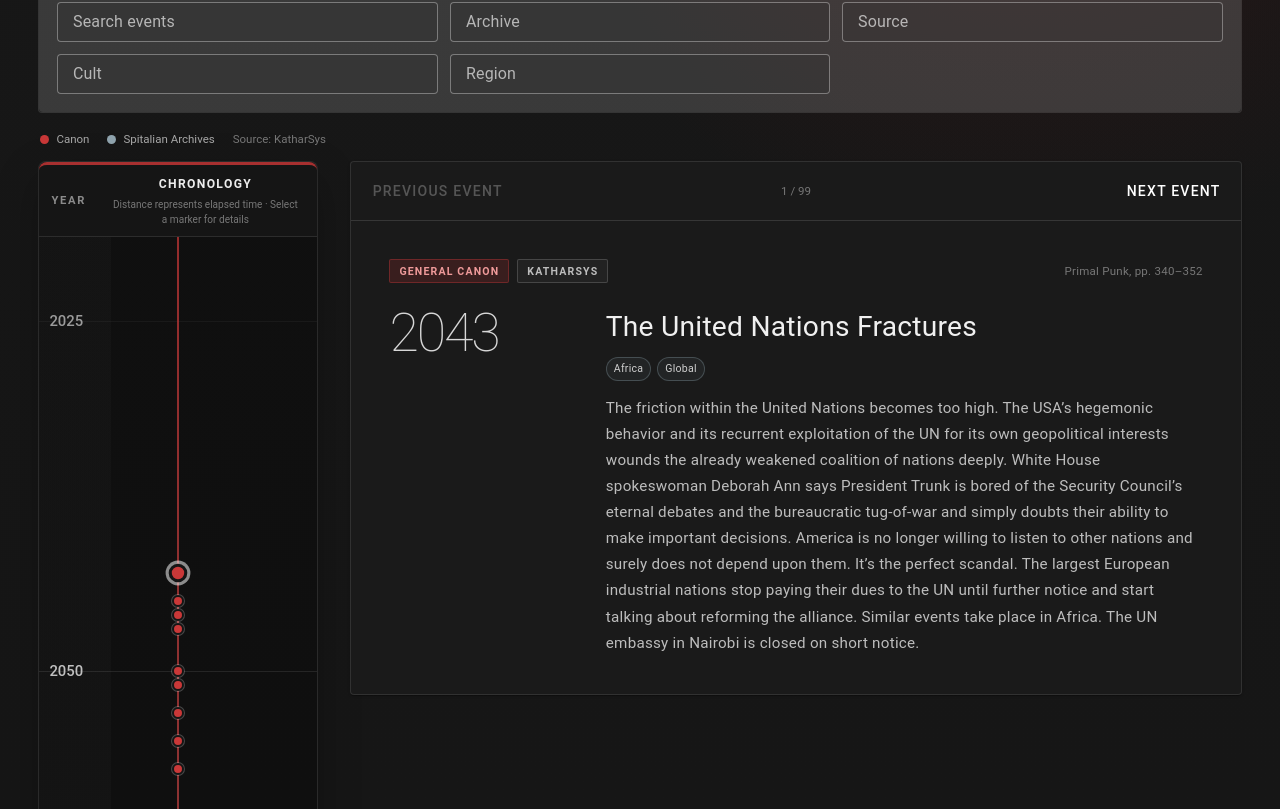
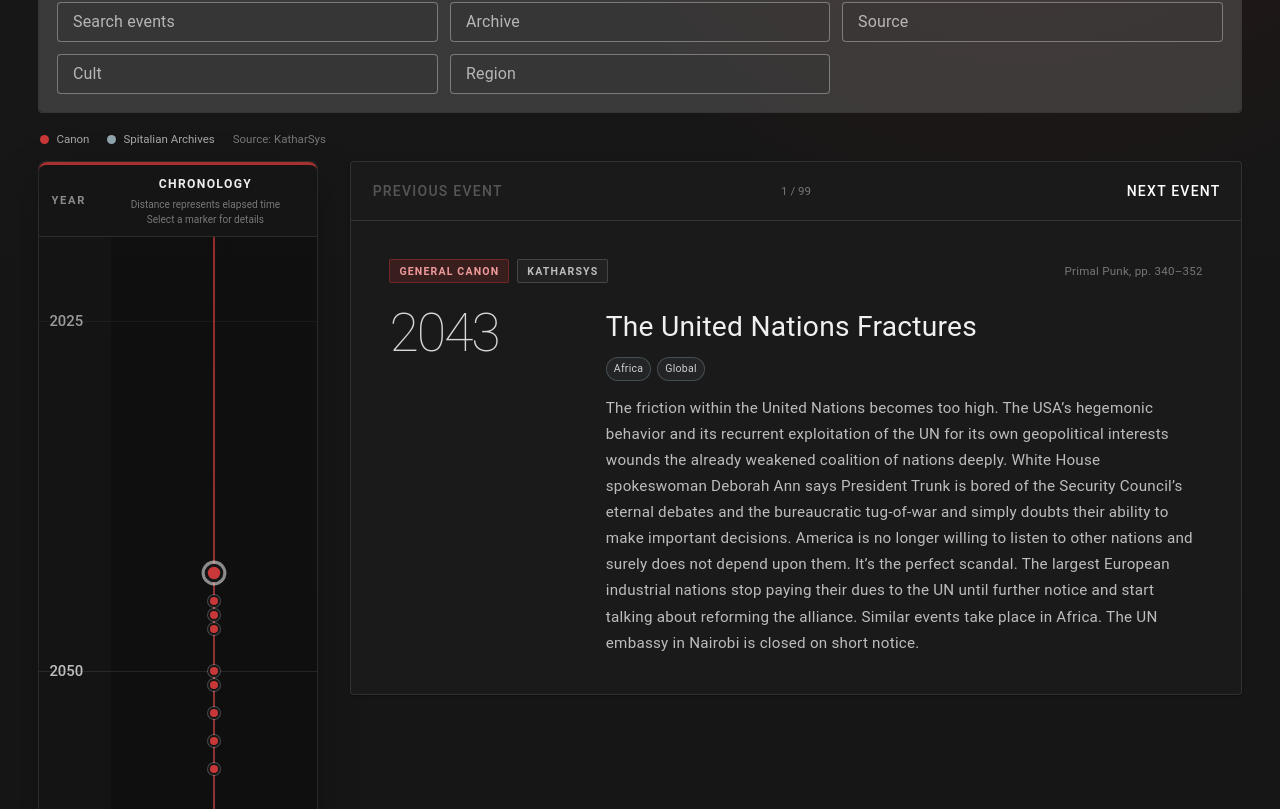
Before and after one commit to ViktorMallagant/Degenesis-Timeline, a Vue app: page / in a window 1280 px wide. Shown: the part 291-1100 px from the top of the page. Built offline with nearby package versions, Linux system fonts and the light colour scheme.

Commit message:
Center chronology axis and split guidance

```diff
--- a/src/components/TimelineTab.vue
+++ b/src/components/TimelineTab.vue
@@ -115,7 +115,7 @@
             <div class="timeline-column-head">
               <span>YEAR</span>
               <strong>CHRONOLOGY</strong>
-              <small>Distance represents elapsed time · Select a marker for details</small>
+              <small>Distance represents elapsed time<br />Select a marker for details</small>
             </div>
 
             <div class="timeline-vertical-canvas" :style="canvasStyle">
@@ -371,7 +371,7 @@ const markerOffset = (event: TimelineEvent) => {
 
 const markerStyle = (event: TimelineEvent) => ({
   top: `${yearPosition(event.year)}px`,
-  left: `calc(50% + ${markerOffset(event)}px)`
+  left: `calc(50% + var(--axis-shift) + ${markerOffset(event)}px)`
 })
 
 const markerClasses = (event: TimelineEvent) => ({
@@ -636,6 +636,7 @@ watch(
 }
 
 .timeline-vertical-canvas {
+  --axis-shift: 36px;
   position: relative;
   width: 100%;
   min-height: 1000px;
@@ -647,7 +648,7 @@ watch(
   position: absolute;
   top: 0;
   bottom: 0;
-  left: 50%;
+  left: calc(50% + var(--axis-shift));
   z-index: 2;
   width: 2px;
   transform: translateX(-1px);
@@ -1003,6 +1004,7 @@ watch(
   }
 
   .timeline-vertical-canvas {
+    --axis-shift: 31px;
     background:
       linear-gradient(90deg, rgba(255,255,255,0.018) 0 62px, transparent 62px);
   }
```
